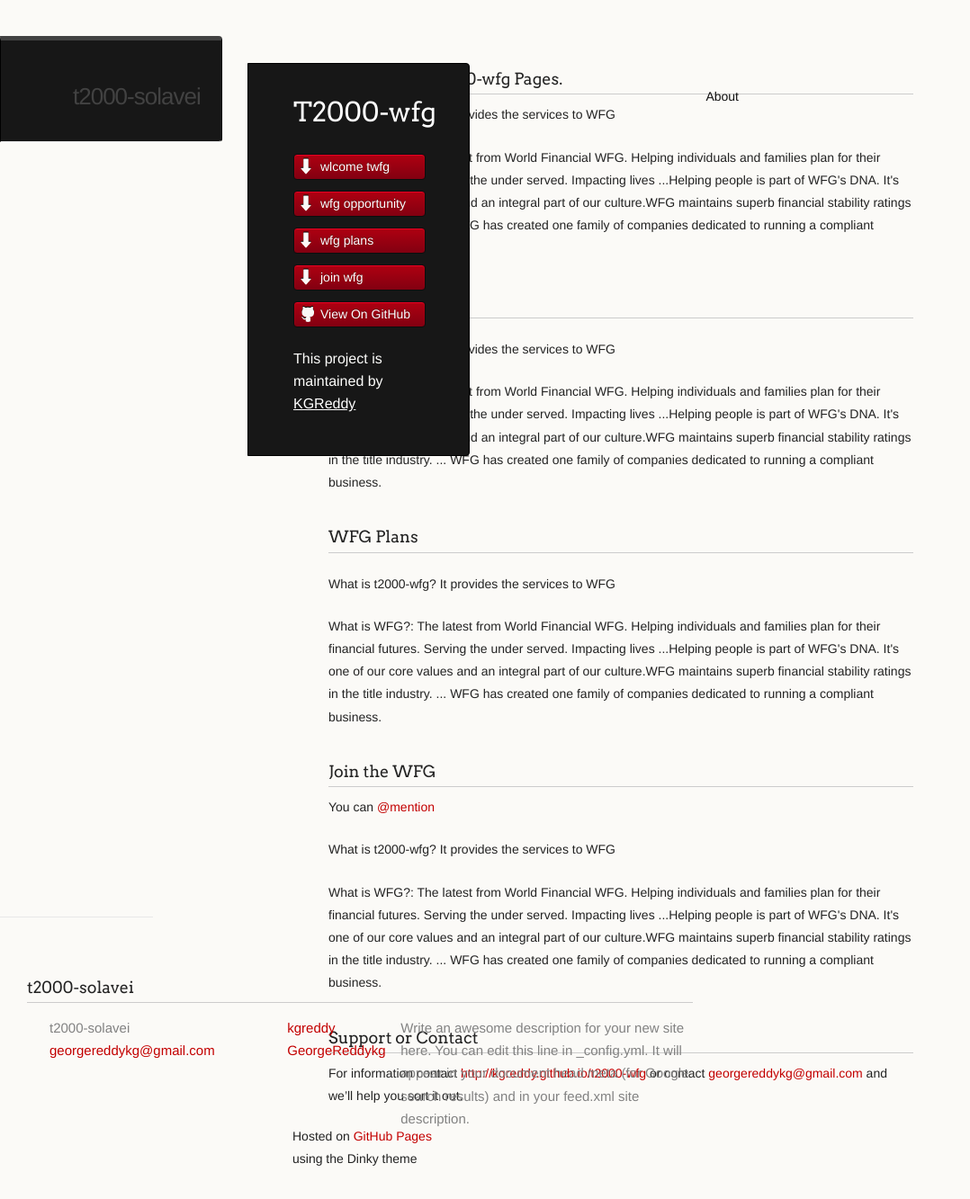
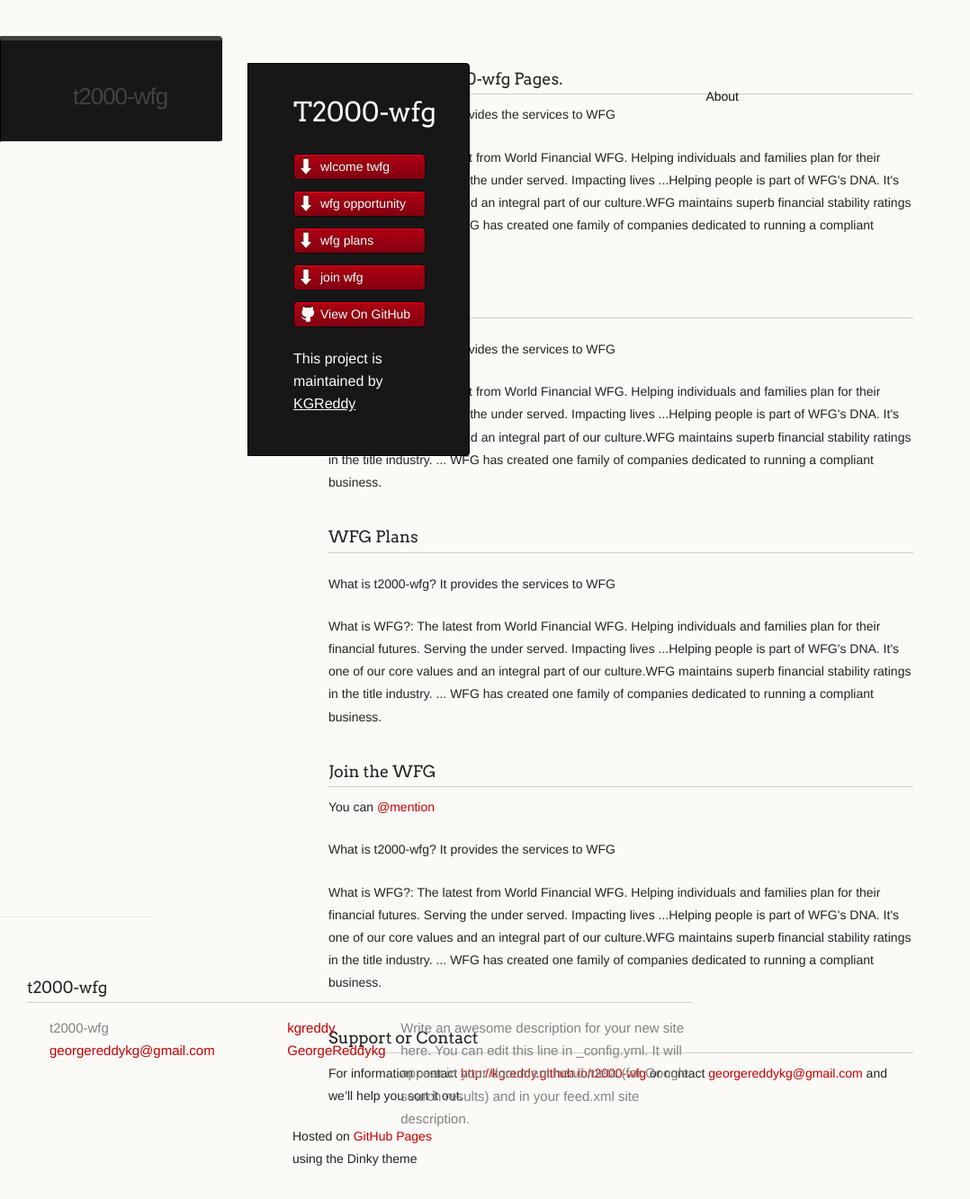
Before and after one commit to KGReddy/t2000-wfg, a Jekyll site: the page built from index.html, in a window 1280 px wide and 1333 px high. Shown: the whole window at 90% size, without its empty margins (0-1078 px from the left). Built offline with Jekyll 4.4.1, drawn with Linux system fonts in a browser that asks for light colours.

Commit message:
Update _config.yml
to wfg

```diff
--- a/_config.yml
+++ b/_config.yml
@@ -1,5 +1,5 @@
 # Site settings
-title: t2000-solavei
+title: t2000-wfg
 email: georgereddykg@gmail.com
 description: > # this means to ignore newlines until "baseurl:"
   Write an awesome description for your new site here. You can edit this
```
